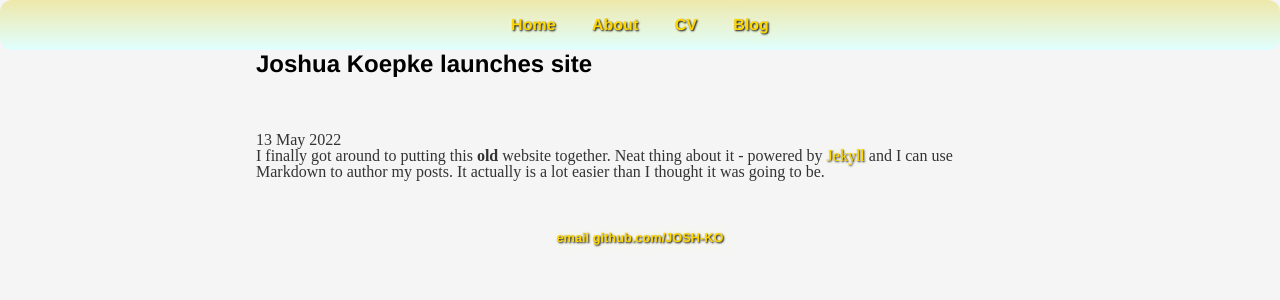
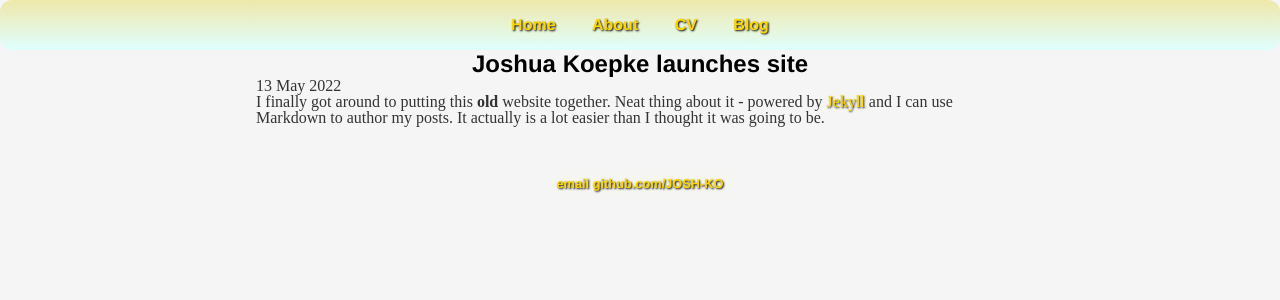
Before and after one commit to JOSH-KO/JOSH-KO.github.io, a Jekyll site: the page built from _posts/2022-05-13-first-post.md, in a window 1280 px wide. Shown: the top 300 px of the page. Built offline with Jekyll 4.4.1, drawn with Linux system fonts in a browser that asks for light colours.

Commit message:
Update post.html

```diff
--- a/_layouts/post.html
+++ b/_layouts/post.html
@@ -1,10 +1,10 @@
 ---
 layout: default
 ---
-<h1>{{ page.title }}</h1>
-<br>
-<br>
-<br>
+<br/>
+<br/>
+<center><h1>{{ page.title }}</h1></center>
+
 <p class="meta">{{ page.date | date_to_string }}</p>
 
 <div class="post">
```
